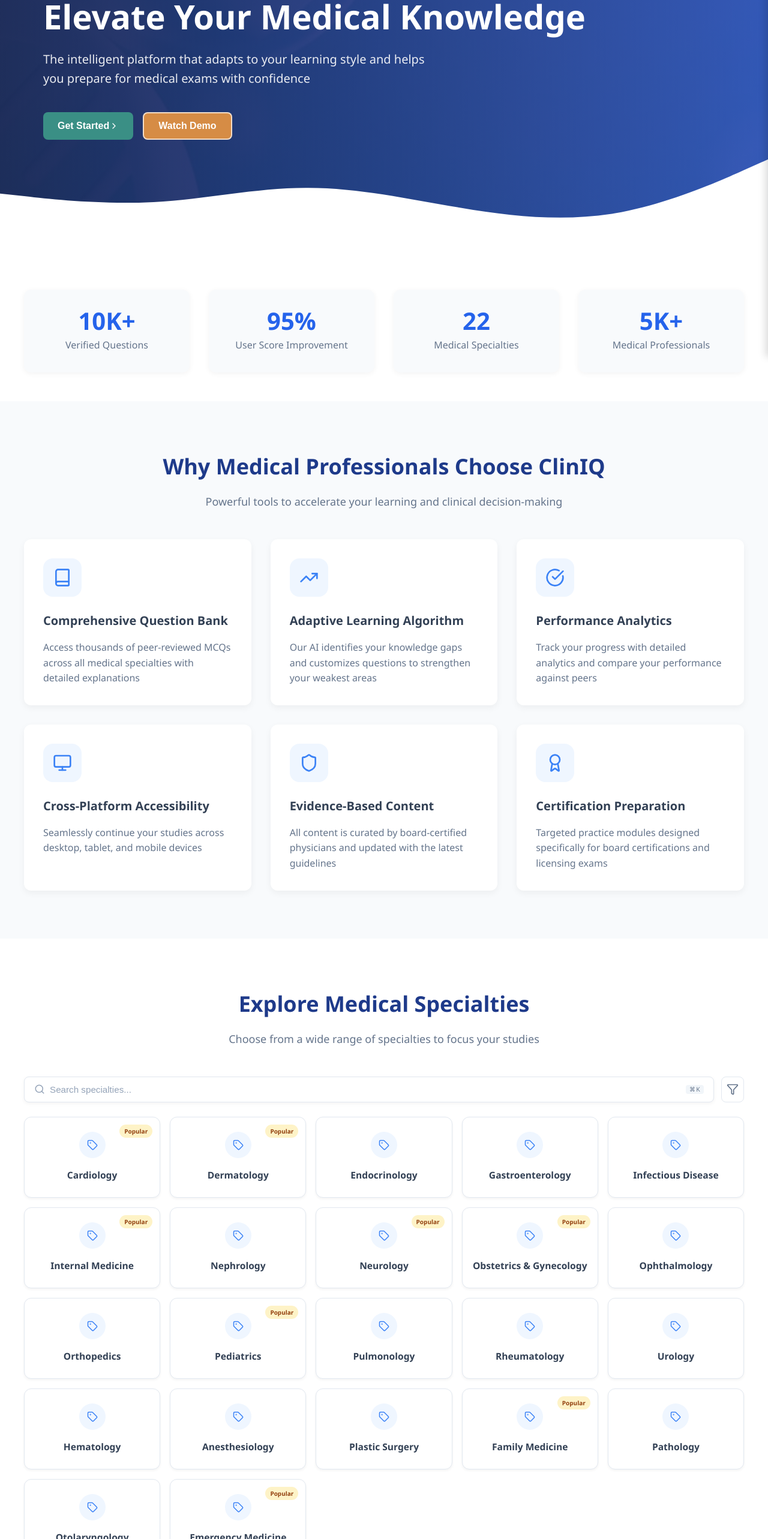
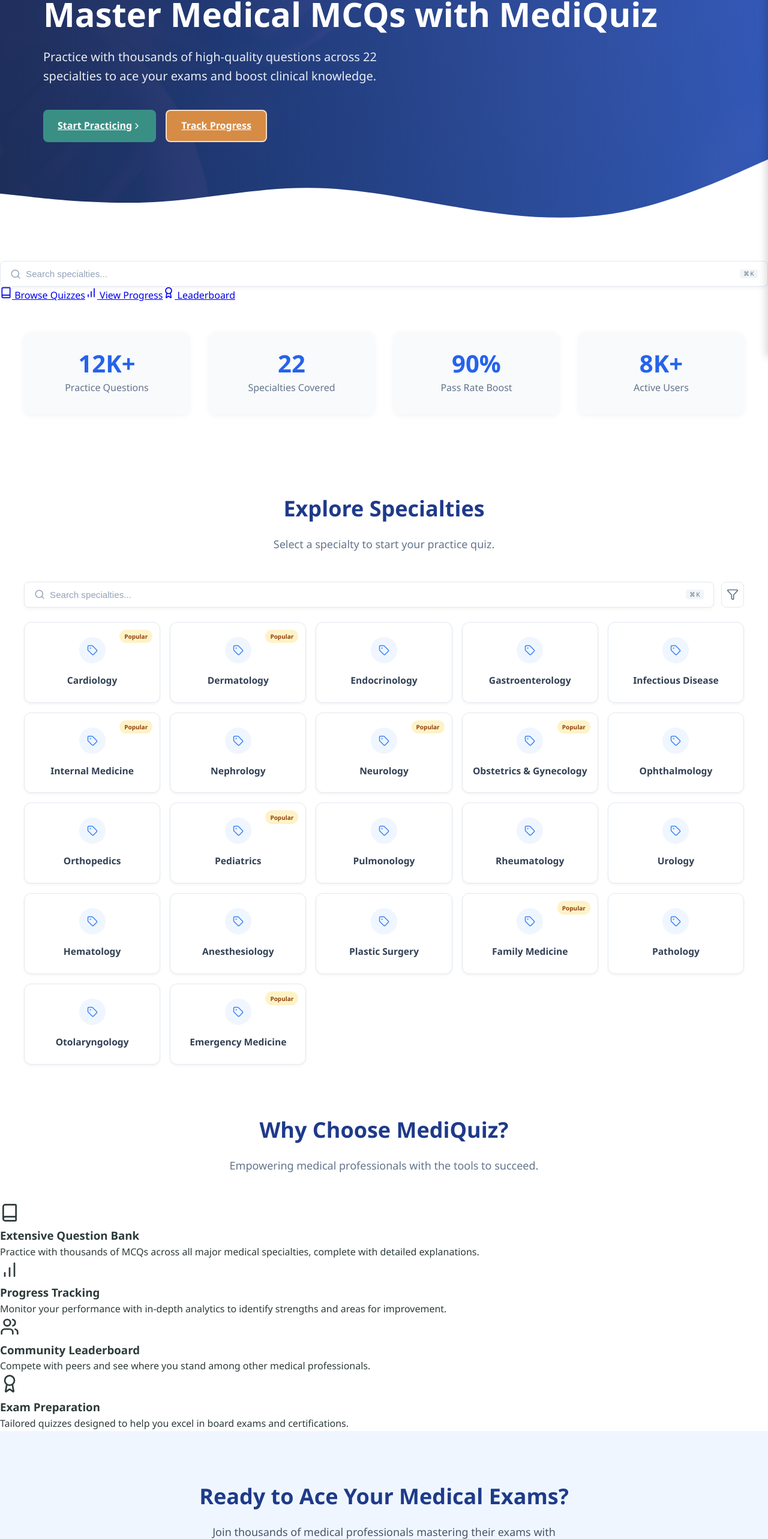
Before and after one commit to jjingofarouk/mcq, a React (Create React App) app in the folder mcq/: page / in a window 1280 px wide. Shown: the part 205-2771 px from the top of the page at 60% size. Built offline with nearby package versions, Linux system fonts and the light colour scheme.

Commit message:
Update Home.js

```diff
--- a/mcq/src/components/Home.js
+++ b/mcq/src/components/Home.js
@@ -1,17 +1,10 @@
+// src/components/Home.js
 import React, { useState, useEffect } from 'react';
+import { Link } from 'react-router-dom';
 import { motion } from 'framer-motion';
-import {
-  SearchIcon,
-  TrendingUp,
-  Book,
-  CheckCircle,
-  Monitor,
-  Heart,
-  Shield,
-  Award,
-  ChevronRight
-} from 'lucide-react';
-import SpecialtySelector from '../components/SpecialtySelector';
+import { Book, BarChart, Award, Users, ChevronRight } from 'lucide-react';
+import SpecialtySelector from './SpecialtySelector';
+import SearchBar from './SearchBar';
 import homeImage from './home.png';
 import './Home.css';
 
@@ -25,7 +18,7 @@
       const scrollY = window.scrollY;
       const heroImage = document.querySelector('.hero-image');
       if (heroImage) {
-        heroImage.style.transform = `translateY(${scrollY * 0.2}px) scale(1.1)`;
+        heroImage.style.transform = `translateY(${scrollY * 0.15}px) scale(1.05)`;
       }
     };
 
@@ -36,10 +29,10 @@
   return (
     <div className="home-page">
       <HeroBanner />
+      <QuickAccessSection />
       <StatsSection animate={animateStats} />
-      <FeaturesSection />
       <SpecialtiesSection />
-      <TestimonialsSection />
+      <BenefitsSection />
       <CTASection />
     </div>
   );
@@ -58,25 +51,47 @@
         animate={{ opacity: 1, y: 0 }}
         transition={{ duration: 0.8 }}
       >
-        <h1>Elevate Your Medical Knowledge</h1>
+        <h1>Master Medical MCQs with MediQuiz</h1>
         <p className="hero-subtitle">
-          The intelligent platform that adapts to your learning style and helps you prepare for medical exams with confidence
+          Practice with thousands of high-quality questions across 22 specialties to ace your exams and boost clinical knowledge.
         </p>
         <div className="hero-cta">
-          <button className="btn-primary">
-            Get Started <ChevronRight size={16} className="ml-2" />
-          </button>
-          <button className="btn-secondary">
-            Watch Demo
-          </button>
+          <Link to="/quizzes" className="btn-primary">
+            Start Practicing <ChevronRight size={16} className="ml-2" />
+          </Link>
+          <Link to="/progress" className="btn-secondary">
+            Track Progress
+          </Link>
         </div>
       </motion.div>
     </div>
-
     <div className="wave-divider">
       <svg xmlns="http://www.w3.org/2000/svg" viewBox="0 0 1440 320">
-        <path fill="#ffffff" fillOpacity="1" d="M0,192L48,197.3C96,203,192,213,288,208C384,203,480,181,576,181.3C672,181,768,203,864,218.7C960,235,1056,245,1152,229.3C1248,213,1344,171,1392,149.3L1440,128L1440,320L1392,320C1344,320,1248,320,1152,320C1056,320,960,320,864,320C768,320,672,320,576,320C480,320,384,320,288,320C192,320,96,320,48,320L0,320Z"></path>
+        <path
+          fill="var(--white)"
+          fillOpacity="1"
+          d="M0,192L48,197.3C96,203,192,213,288,208C384,203,480,181,576,181.3C672,181,768,203,864,218.7C960,235,1056,245,1152,229.3C1248,213,1344,171,1392,149.3L1440,128L1440,320L1392,320C1344,320,1248,320,1152,320C1056,320,960,320,864,320C768,320,672,320,576,320C480,320,384,320,288,320C192,320,96,320,48,320L0,320Z"
+        ></path>
       </svg>
+    </div>
+  </section>
+);
+
+const QuickAccessSection = () => (
+  <section className="quick-access-section">
+    <div className="quick-access-container">
+      <SearchBar placeholder="Search specialties or topics..." />
+      <div className="quick-links">
+        <Link to="/quizzes" className="quick-link">
+          <Book size={20} /> Browse Quizzes
+        </Link>
+        <Link to="/progress" className="quick-link">
+          <BarChart size={20} /> View Progress
+        </Link>
+        <Link to="/leaderboard" className="quick-link">
+          <Award size={20} /> Leaderboard
+        </Link>
+      </div>
     </div>
   </section>
 );
@@ -90,95 +105,81 @@
         animate={animate ? { opacity: 1, scale: 1 } : {}}
         transition={{ duration: 0.5, delay: 0.1 }}
       >
-        <div className="stat-number">10K+</div>
-        <div className="stat-label">Verified Questions</div>
+        <div className="stat-number">12K+</div>
+        <div className="stat-label">Practice Questions</div>
       </motion.div>
-
       <motion.div
         className="stat-card"
         initial={{ opacity: 0, scale: 0.8 }}
         animate={animate ? { opacity: 1, scale: 1 } : {}}
         transition={{ duration: 0.5, delay: 0.3 }}
       >
-        <div className="stat-number">95%</div>
-        <div className="stat-label">User Score Improvement</div>
+        <div className="stat-number">22</div>
+        <div className="stat-label">Specialties Covered</div>
       </motion.div>
-
       <motion.div
         className="stat-card"
         initial={{ opacity: 0, scale: 0.8 }}
         animate={animate ? { opacity: 1, scale: 1 } : {}}
         transition={{ duration: 0.5, delay: 0.5 }}
       >
-        <div className="stat-number">22</div>
-        <div className="stat-label">Medical Specialties</div>
+        <div className="stat-number">90%</div>
+        <div className="stat-label">Pass Rate Boost</div>
       </motion.div>
-
       <motion.div
         className="stat-card"
         initial={{ opacity: 0, scale: 0.8 }}
         animate={animate ? { opacity: 1, scale: 1 } : {}}
         transition={{ duration: 0.5, delay: 0.7 }}
       >
-        <div className="stat-number">5K+</div>
-        <div className="stat-label">Medical Professionals</div>
+        <div className="stat-number">8K+</div>
+        <div className="stat-label">Active Users</div>
       </motion.div>
     </div>
   </section>
 );
 
-const FeaturesSection = () => {
-  const features = [
+const BenefitsSection = () => {
+  const benefits = [
     {
       icon: <Book size={32} />,
-      title: "Comprehensive Question Bank",
-      description: "Access thousands of peer-reviewed MCQs across all medical specialties with detailed explanations"
+      title: 'Extensive Question Bank',
+      description: 'Practice with thousands of MCQs across all major medical specialties, complete with detailed explanations.',
     },
     {
-      icon: <TrendingUp size={32} />,
-      title: "Adaptive Learning Algorithm",
-      description: "Our AI identifies your knowledge gaps and customizes questions to strengthen your weakest areas"
+      icon: <BarChart size={32} />,
+      title: 'Progress Tracking',
+      description: 'Monitor your performance with in-depth analytics to identify strengths and areas for improvement.',
     },
     {
-      icon: <CheckCircle size={32} />,
-      title: "Performance Analytics",
-      description: "Track your progress with detailed analytics and compare your performance against peers"
-    },
-    {
-      icon: <Monitor size={32} />,
-      title: "Cross-Platform Accessibility",
-      description: "Seamlessly continue your studies across desktop, tablet, and mobile devices"
-    },
-    {
-      icon: <Shield size={32} />,
-      title: "Evidence-Based Content",
-      description: "All content is curated by board-certified physicians and updated with the latest guidelines"
+      icon: <Users size={32} />,
+      title: 'Community Leaderboard',
+      description: 'Compete with peers and see where you stand among other medical professionals.',
     },
     {
       icon: <Award size={32} />,
-      title: "Certification Preparation",
-      description: "Targeted practice modules designed specifically for board certifications and licensing exams"
-    }
+      title: 'Exam Preparation',
+      description: 'Tailored quizzes designed to help you excel in board exams and certifications.',
+    },
   ];
 
   return (
-    <section className="features-section">
-      <h2 className="section-title">Why Medical Professionals Choose ClinIQ</h2>
-      <p className="section-subtitle">Powerful tools to accelerate your learning and clinical decision-making</p>
-
-      <div className="features-grid">
-        {features.map((feature, index) => (
+    <section className="benefits-section">
+      <h2 className="section-title">Why Choose MediQuiz?</h2>
+      <p className="section-subtitle">Empowering medical professionals with the tools to succeed.</p>
+      <div className="benefits-grid">
+        {benefits.map((benefit, index) => (
           <motion.div
             key={index}
-            className="feature-card"
+            className="benefit-card"
             initial={{ opacity: 0, y: 30 }}
             whileInView={{ opacity: 1, y: 0 }}
             viewport={{ once: true }}
             transition={{ duration: 0.5, delay: index * 0.1 }}
           >
-            <div className="feature-icon">{feature.icon}</div>
-            <h3 className="feature-title">{feature.title}</h3>
-            <p className="feature-description">{feature.description}</p>
+            <div className="benefit-icon">{benefit.icon}</div>
+            <h3 className="benefit-title">{benefit.title}</h3>
+            <p className="benefit-description">{benefit.description}</p>
           </motion.div>
         ))}
       </div>
@@ -188,73 +189,20 @@
 
 const SpecialtiesSection = () => (
   <section className="specialties-section">
-    <h2 className="section-title">Explore Medical Specialties</h2>
-    <p className="section-subtitle">Choose from a wide range of specialties to focus your studies</p>
-
+    <h2 className="section-title">Explore Specialties</h2>
+    <p className="section-subtitle">Select a specialty to start your practice quiz.</p>
     <SpecialtySelector />
   </section>
 );
 
-const TestimonialsSection = () => {
-  const testimonials = [
-    {
-      quote: "ClinIQ has been instrumental in my USMLE Step 1 preparation. The questions are challenging and the explanations are concise yet comprehensive.",
-      author: "Dr. Shadrah",
-      title: "Resident, Internal Medicine",
-      image: "/assets/images/testimonials/flower.png"
-    },
-    {
-      quote: "The adaptive learning algorithm really helped me focus on my weak areas. I saw a 15% improvement in my practice exam scores after just one month.",
-      author: "Dr. Michael Chen",
-      title: "Medical Student",
-      image: "/assets/images/testimonials/jjingo.png"
-    },
-    {
-      quote: "As a department head, I recommend ClinIQ to all our residents. The quality of questions and clinical scenarios are excellent for building clinical reasoning.",
-      author: "Dr. Solomom Ssekiranda",
-      title: "Chief of Emergency Medicine",
-      image: "/assets/images/testimonials/solomon.png"
-    }
-  ];
-
-  return (
-    <section className="testimonials-section">
-      <h2 className="section-title">What Our Users Say</h2>
-
-      <div className="testimonials-container">
-        {testimonials.map((testimonial, index) => (
-          <motion.div
-            key={index}
-            className="testimonial-card"
-            initial={{ opacity: 0, x: index % 2 === 0 ? -30 : 30 }}
-            whileInView={{ opacity: 1, x: 0 }}
-            viewport={{ once: true }}
-            transition={{ duration: 0.6 }}
-          >
-            <div className="testimonial-quote">{testimonial.quote}</div>
-            <div className="testimonial-author">
-              <img src={testimonial.image} alt={testimonial.author} className="testimonial-image" />
-              <div>
-                <div className="testimonial-name">{testimonial.author}</div>
-                <div className="testimonial-title">{testimonial.title}</div>
-              </div>
-            </div>
-          </motion.div>
-        ))}
-      </div>
-    </section>
-  );
-};
-
 const CTASection = () => (
   <section className="cta-section">
     <div className="cta-content">
-      <Heart size={48} className="cta-icon" />
-      <h2>Ready to transform your medical knowledge?</h2>
-      <p>Join thousands of medical professionals who are mastering clinical knowledge with ClinIQ</p>
-      <button className="btn-primary btn-large">
-        Start Free Trial
-      </button>
+      <h2>Ready to Ace Your Medical Exams?</h2>
+      <p>Join thousands of medical professionals mastering their exams with MediQuiz.</p>
+      <Link to="/quizzes" className="btn-primary btn-large">
+        Start Practicing Now
+      </Link>
     </div>
   </section>
 );
```
